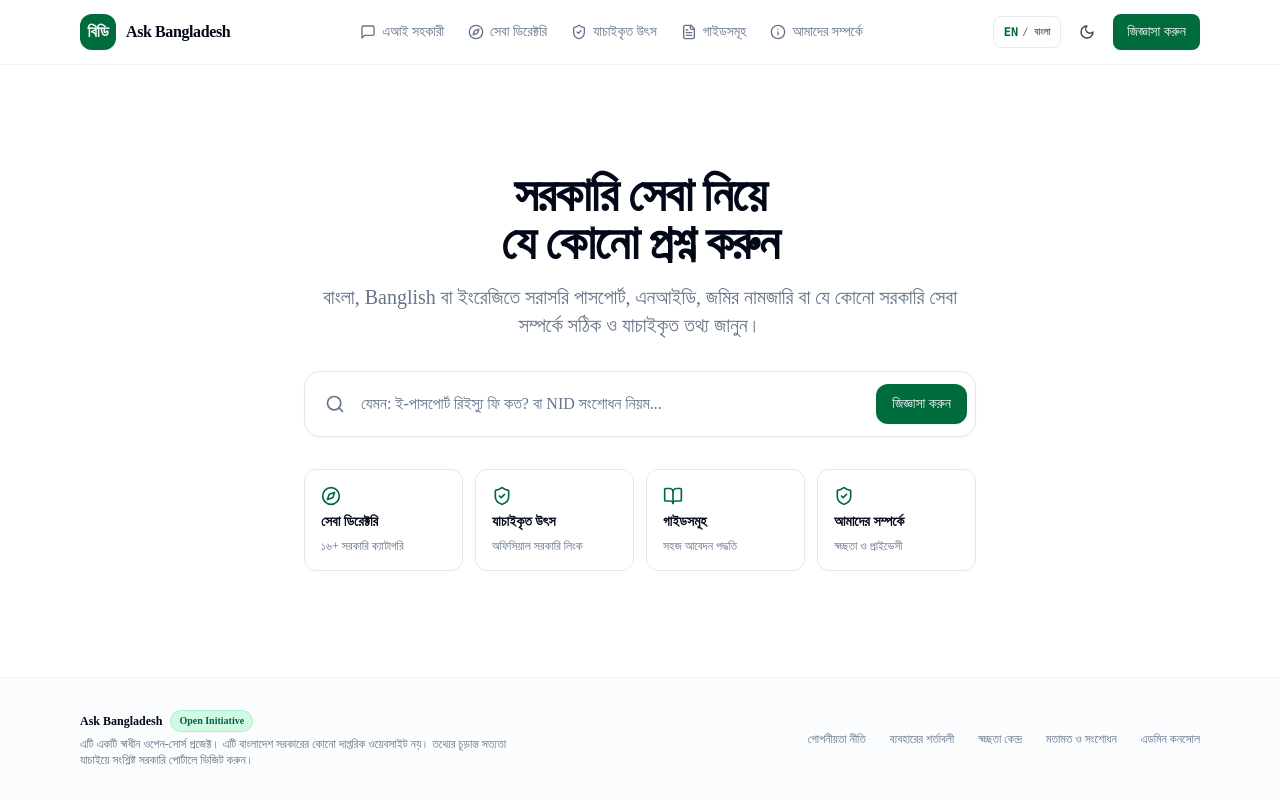
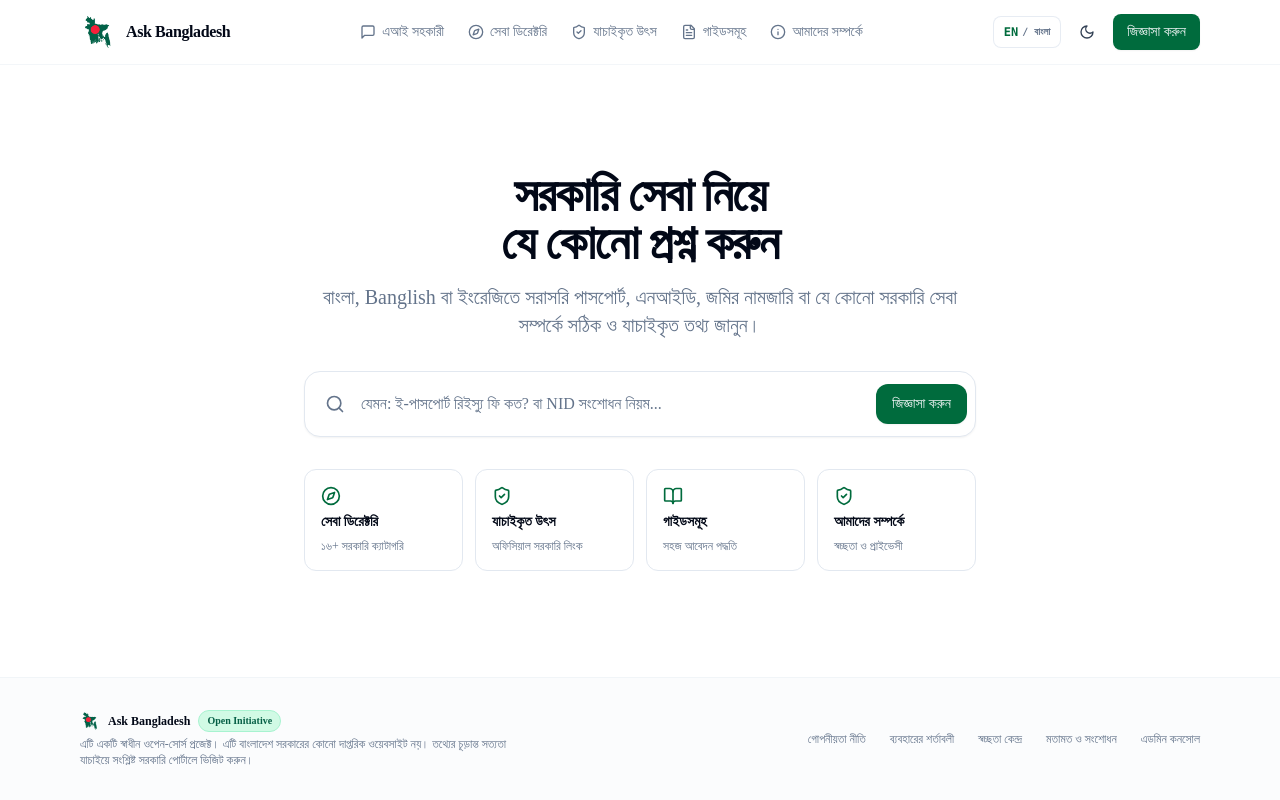
Before and after one commit to dedsecisamood/ask-bangladesh, a Next.js app: page / in a window 1280 px wide. Built offline with nearby package versions, Linux system fonts and the light colour scheme.

Commit message:
feat(branding): integrate transparent Bangladesh map logo in header and footer

```diff
--- a/src/components/layout/footer.tsx
+++ b/src/components/layout/footer.tsx
@@ -1,6 +1,7 @@
 "use client";
 
 import Link from "next/link";
+import Image from "next/image";
 import { useLanguage } from "@/components/language-provider";
 
 export function Footer() {
@@ -11,6 +12,13 @@ export function Footer() {
       <div className="container max-w-6xl mx-auto flex flex-col md:flex-row justify-between items-center gap-6 text-xs text-muted-foreground">
         <div className="flex flex-col items-center md:items-start gap-1">
           <div className="flex items-center gap-2 text-foreground font-semibold">
+            <Image
+              src="/logo.png"
+              alt="Ask Bangladesh"
+              width={20}
+              height={20}
+              className="object-contain"
+            />
             <span>Ask Bangladesh</span>
             <span className="text-[10px] bg-emerald-100 dark:bg-emerald-950/60 text-emerald-800 dark:text-emerald-300 px-2 py-0.5 rounded-full border border-emerald-200 dark:border-emerald-800">
               Open Initiative
--- a/src/components/layout/header.tsx
+++ b/src/components/layout/header.tsx
@@ -1,6 +1,7 @@
 "use client";
 
 import Link from "next/link";
+import Image from "next/image";
 import { ShieldCheck, MessageSquare, Compass, FileText, Info } from "lucide-react";
 import { ThemeToggle } from "@/components/theme-toggle";
 import { LanguageToggle } from "@/components/language-toggle";
@@ -14,8 +15,15 @@ export function Header() {
       <div className="container flex h-16 max-w-6xl items-center justify-between px-4">
         {/* Brand */}
         <Link href="/" className="flex items-center gap-2.5 group">
-          <div className="w-9 h-9 rounded-xl bg-primary flex items-center justify-center text-primary-foreground font-bold shadow-sm group-hover:scale-105 transition-transform">
-            <span>বিডি</span>
+          <div className="relative w-9 h-9 flex items-center justify-center group-hover:scale-105 transition-transform">
+            <Image
+              src="/logo.png"
+              alt="Ask Bangladesh Logo"
+              width={36}
+              height={36}
+              className="object-contain"
+              priority
+            />
           </div>
           <div className="flex flex-col text-left">
             <span className="font-bold text-base leading-tight tracking-tight text-foreground">
```
Also changed, not shown: public/logo.png (added).
